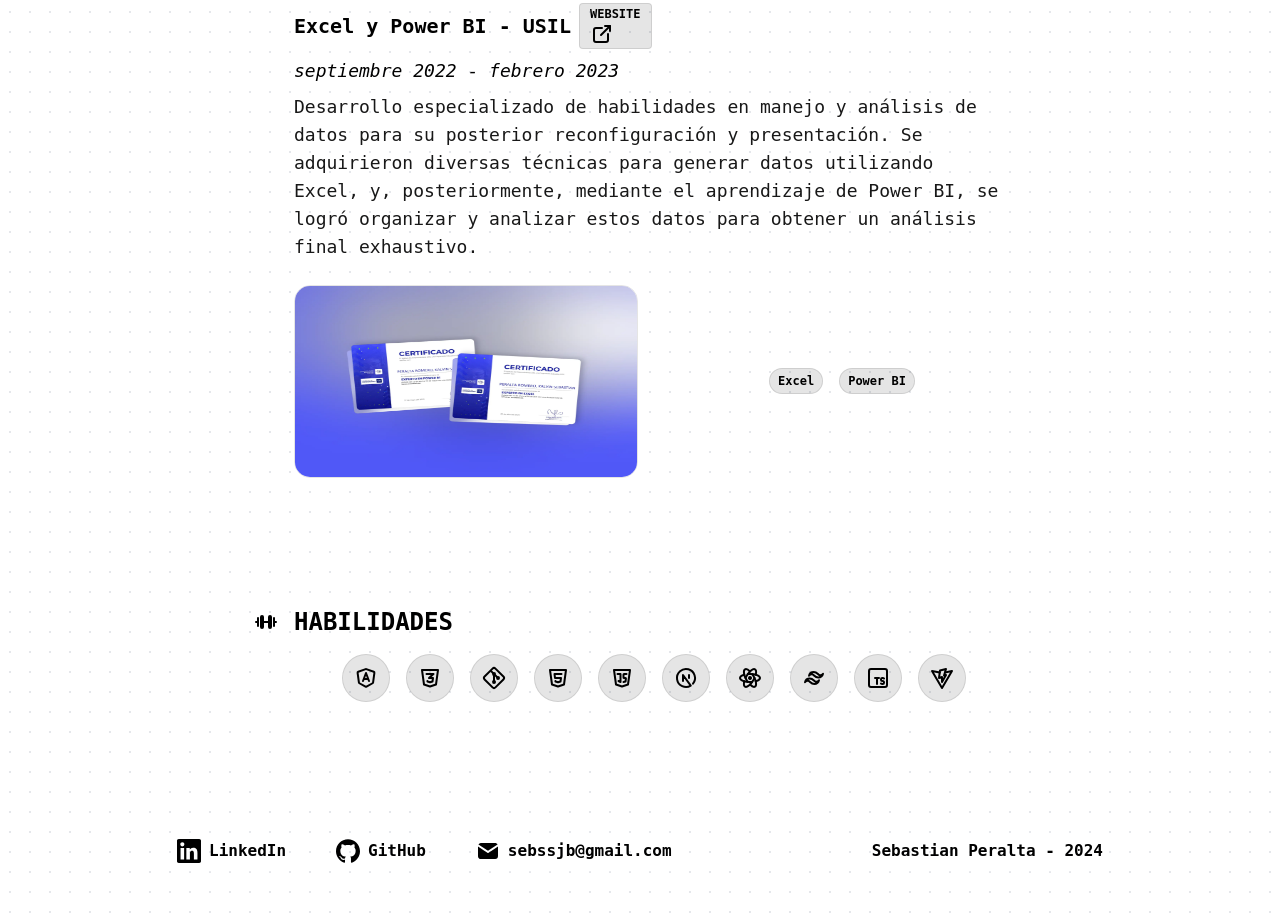
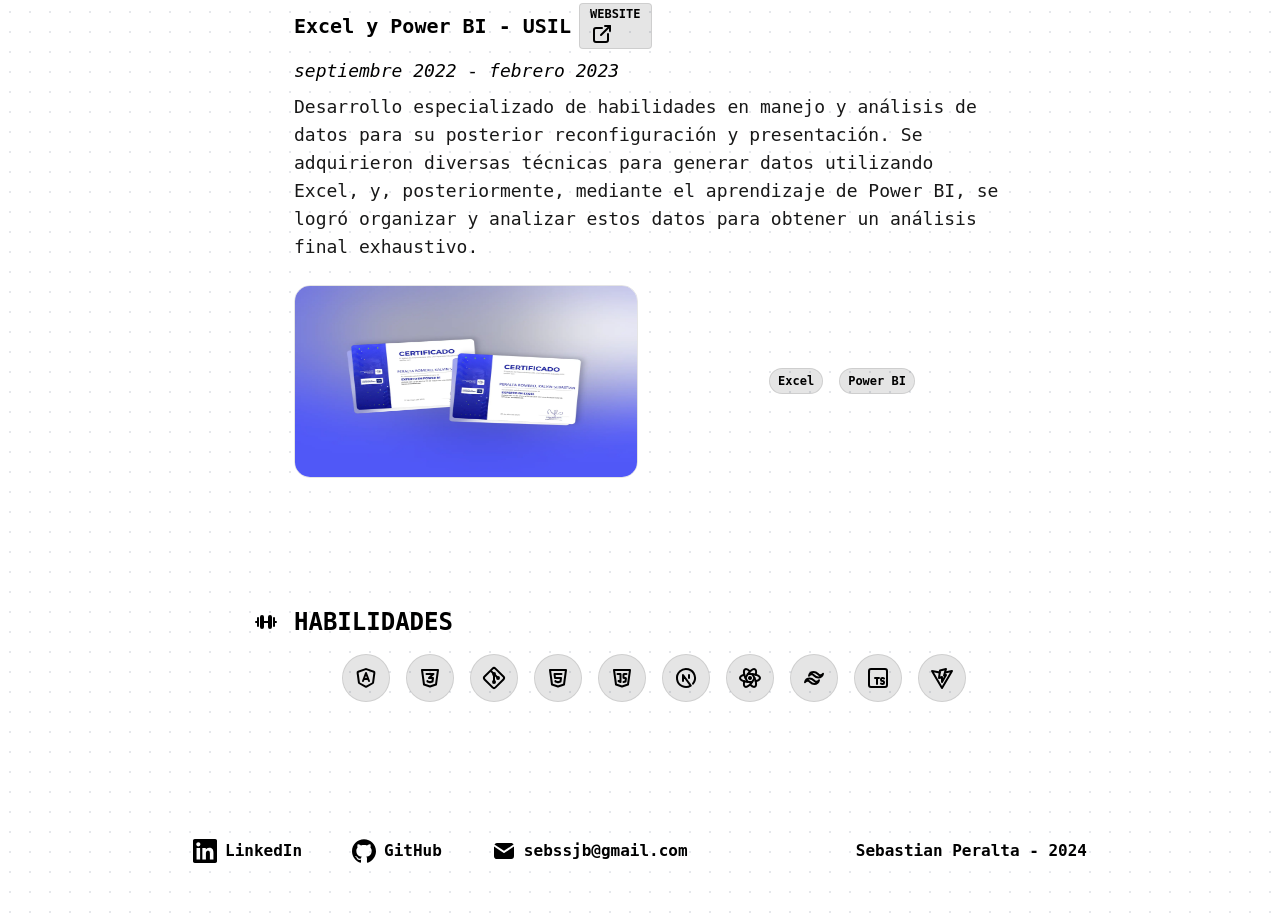
Before and after one commit to puntoenv/my-portfolio-web, an Astro site: page / in a window 1280 px wide. Shown: the part 2198-3112 px from the top of the page. Built offline with nearby package versions, Linux system fonts and the light colour scheme; Astro itself is replaced by a stand-in of ours.

Commit message:
FIX: Footer

```diff
--- a/src/components/footer/Footer.astro
+++ b/src/components/footer/Footer.astro
@@ -5,13 +5,13 @@ import Pills from "@components/home/Pills.astro";
 <footer
   class="text-sm lg:text-base flex justify-center items-center lg:items-start max-sm:mt-1 lg:mb-1 h-10 lg:h-20 w-full font-bold max-lg:border border-white/10 max-lg:dark:bg-black/10 max-lg:bg-white/10 dark:border-black/10"
 >
-  <div class="lg:w-[1024px] lg:px-8 flex lg:justify-between w-full">
+  <div class="lg:w-[1024px] px-2 sm:px-4 lg:px-12 flex justify-center w-full">
     <Pills
-      pillsClass="flex-nowrap gap-0 w-full max-lg:justify-evenly max-lg:px-1 items-center"
+      pillsClass="flex-nowrap gap-0 w-full max-lg:justify-between max-lg:px-1 items-center"
       pillClass="flex justify-center items-center gap-x-1 sm:gap-x-2 text-center h-min lg:border border-white/10 lg:dark:bg-black/10 lg:bg-white/10 dark:border-black/10 py-2 px-0 sm:px-4 lg:rounded-full lg:hover:scale-105 lg:hover:bg-black/10 lg:dark:hover:bg-white/10 lg:transition-all w-fit max-lg:h-10"
     />
     <div
-      class="max-sm:hidden grid place-content-center text-nowrap text-center lg:h-min lg:border border-white/10 lg:dark:bg-black/10 lg:bg-white/10 dark:border-black/10 py-2 px-4 lg:rounded-full h-10"
+      class="max-md:hidden grid place-content-center text-nowrap text-center lg:h-min lg:border border-white/10 lg:dark:bg-black/10 lg:bg-white/10 dark:border-black/10 py-2 px-4 lg:rounded-full h-10"
     >
       Sebastian Peralta - 2024
     </div>
```
Also changed, not shown: package.json (+5 -5 lines), 1 other file.
